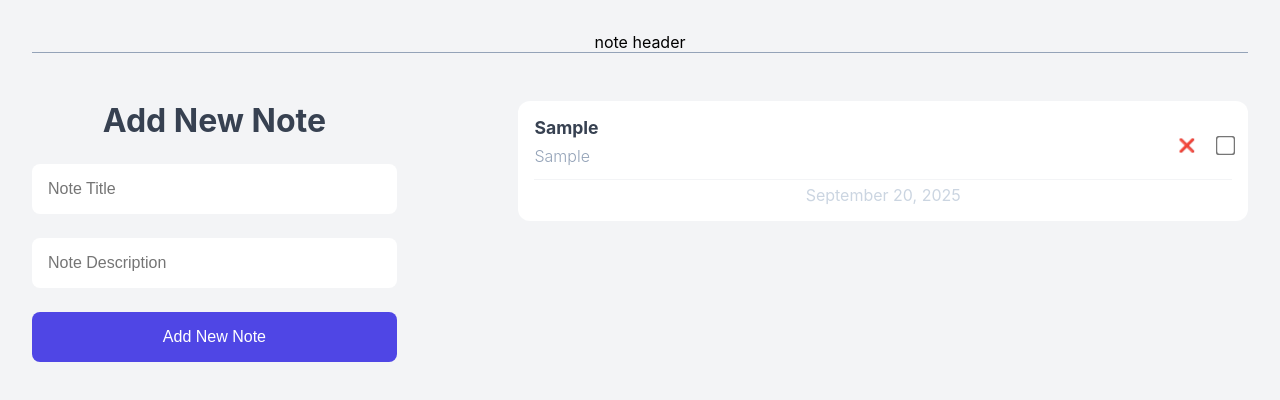
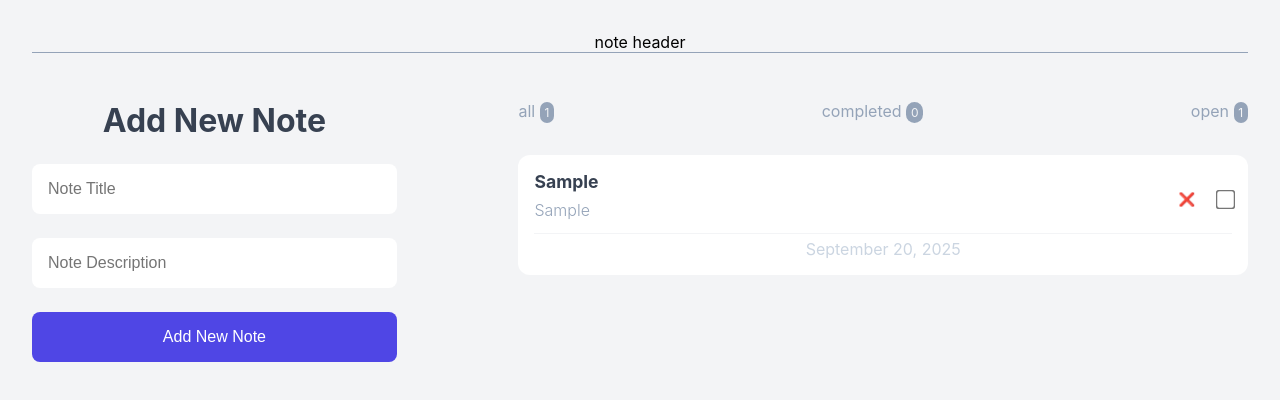
Before and after one commit to saeedd1994/note-app, a React (Vite) app: page / in a window 1280 px wide. Both pictures are taken after typing "Sample", "Sample" into the empty fields and a click on the button "Add New Note". Shown: the top 400 px of the page. Built offline with nearby package versions, Linux system fonts and the light colour scheme.

Commit message:
implement note status component

```diff
--- a/src/App.jsx
+++ b/src/App.jsx
@@ -2,6 +2,7 @@
 import AddNewNote from "./components/AddNewNote.jsx";
 import NoteList from "./components/NoteList.jsx";
 import {useState} from "react";
+import NoteStatus from "./components/NoteStatus.jsx";
 
 function App() {
     const [note, setNote] = useState([])
@@ -24,6 +25,7 @@
             <div className="note-app">
                 <AddNewNote onHandleSetNote={handleSetNote}/>
                 <div className="note-container">
+                    <NoteStatus notes = {note}/>
                     <NoteList notes={note} OnDeleteNote={handleDeleteNote} onComplete = {handleCompleteNote}/>
                 </div>
             </div>
--- a/src/components/AddNewNote.jsx
+++ b/src/components/AddNewNote.jsx
@@ -16,7 +16,6 @@
             completed: false,
             createdAt: new Date().toISOString(),
         }
-        console.log(newNote)
         onHandleSetNote(newNote)
         setTitle('');
         setDesc('');
--- /dev/null
+++ b/src/components/NoteStatus.jsx
@@ -0,0 +1,17 @@
+function NoteStatus({notes}) {
+    const allNotes = notes.length;
+    const completedNotes = notes.filter((note) => note.completed).length;
+    const openNotes = allNotes - completedNotes;
+    if (!allNotes) {
+        return <h2>No Notes Has Already Been Added...</h2>
+    }
+    return (
+        <ul className="note-status">
+           <li>all <span>{allNotes}</span></li>
+           <li>completed <span>{completedNotes}</span></li>
+           <li>open <span>{openNotes}</span></li>
+        </ul>
+    )
+}
+
+export default NoteStatus;
```
